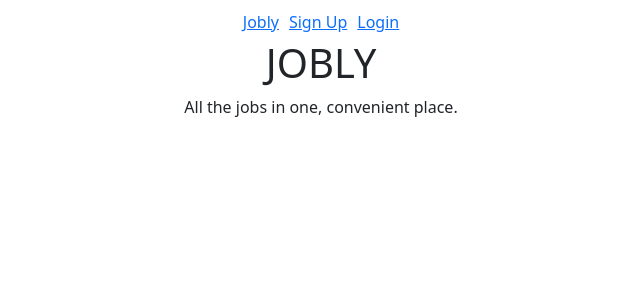
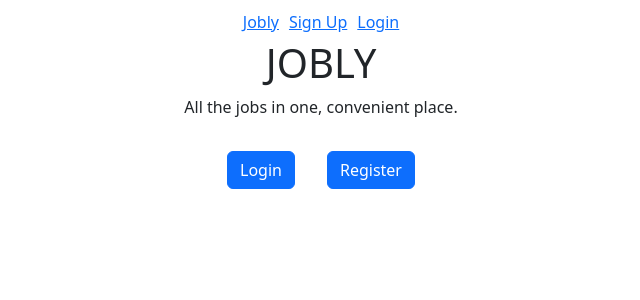
Before and after one commit to ndrewjensen/full-stack-jobly, a React (Create React App) app in the folder react-jobly/: page / in a window 1280 px wide. Shown: the top 300 px of the page, without its empty margins (319-959 px from the left). Built offline with nearby package versions, Linux system fonts and the light colour scheme; no server answers.

Commit message:
fully functional

```diff
--- a/react-jobly/src/App/App.js
+++ b/react-jobly/src/App/App.js
@@ -25,28 +25,41 @@ function App() {
     isLoading: true,
   });
 
-  //
+  //check local storage: if a token is present update state with token data
   useEffect(() => {
-    if (localStorage.getItem("token")) {
-      console.log("LOCAL STORAGE", localStorage.getItem("token"));
+    const local = localStorage.getItem("token")
+    if (local) {
+      console.log("In if LOCAL STORAGE", local);
+      const decodedToken = jwt_decode(local);
+      console.log("decoded token", decodedToken);
+
+      setUser({
+        data: decodedToken.username,
+        isLoading: false,
+      });
+
+      setToken({
+        data: decodedToken,
+        isLoading: false,
+      });
     }
 
-  })
+  },[])
+
+  // localStorage.setItem("token", "");
   console.log("LOCAL STORAGE", localStorage.getItem("token"));
 
   /** handle login and registration */
   async function authUser(endpoint, formData, params, method) {
-    // const { username, password, firstName, lastName, email } = formData;
     const resp = await JoblyApi.postOrPatch(endpoint, formData, params, method);
     const decodedToken = jwt_decode(resp.token);
+    localStorage.setItem("token", resp.token); //localStorage.getItem("item")
 
-    localStorage.setItem("token", decodedToken); //localStorage.getItem("item")
-
+    //update states
     setUser({
       data: decodedToken.username,
       isLoading: false,
     });
-
     setToken({
       data: decodedToken,
       isLoading: false,
--- a/react-jobly/src/Homepage/Homepage.js
+++ b/react-jobly/src/Homepage/Homepage.js
@@ -1,5 +1,5 @@
-import { useParams } from "react-router-dom";
-import { useContext } from 'react'
+import { useParams, useNavigate } from "react-router-dom";
+import { useContext } from "react";
 import userContext from "../userContext";
 
 /** Homepage Component
@@ -9,13 +9,30 @@ import userContext from "../userContext";
 
 function Homepage() {
   const { username } = useContext(userContext);
+  const navigate = useNavigate();
+
+  function handleLoginClick() {
+    navigate("/login");
+  }
+
+  function handleRegisterClick() {
+    navigate("/register");
+  }
+
   return (
     <div className="Homepage">
-        <h1>JOBLY</h1>
-        <p>All the jobs in one, convenient place.</p>
-        {username && <h3>Welcome Back, {username}!</h3>}
+      <h1>JOBLY</h1>
+      <p>All the jobs in one, convenient place.</p>
+      {username ? (
+        <h3>Welcome Back, {username}!</h3>
+      ) : (
+        <div>
+          <button onClick={handleLoginClick} className="btn-primary btn m-3">Login</button>
+          <button onClick={handleRegisterClick} className="btn-primary btn m-3">Register</button>
+        </div>
+      )}
     </div>
-  )
+  );
 }
 
 export default Homepage;
--- a/react-jobly/src/Profile/Profile.js
+++ b/react-jobly/src/Profile/Profile.js
@@ -17,6 +17,7 @@ function Profile({ update }) {
   useEffect(() => {
     async function getUserDetail() {
       // console.log("JOBLYAPIT token", JoblyApi.token);
+      console.log("Profile.js useEffect() username",username)
       const resp = await JoblyApi.request(`users/${username}`);
       // console.log("RESP DATA", resp.user);
 
--- a/react-jobly/src/Register/Register.js
+++ b/react-jobly/src/Register/Register.js
@@ -52,6 +52,7 @@ function Register({ auth }) {
             id="password"
             name="password"
             type="password"
+            autoComplete="on"
             onChange={handleChange}
             value={formData.password || ""}
             aria-label="password"
--- a/react-jobly/src/api.js
+++ b/react-jobly/src/api.js
@@ -63,6 +63,7 @@ class JoblyApi {
    *
    * returns api response
    */
+
   static async postOrPatch(endpoint, data = {}, params = {}, method = "post") {
     console.debug("API POST or Patch Call:", endpoint, data, params, method);
 
```
